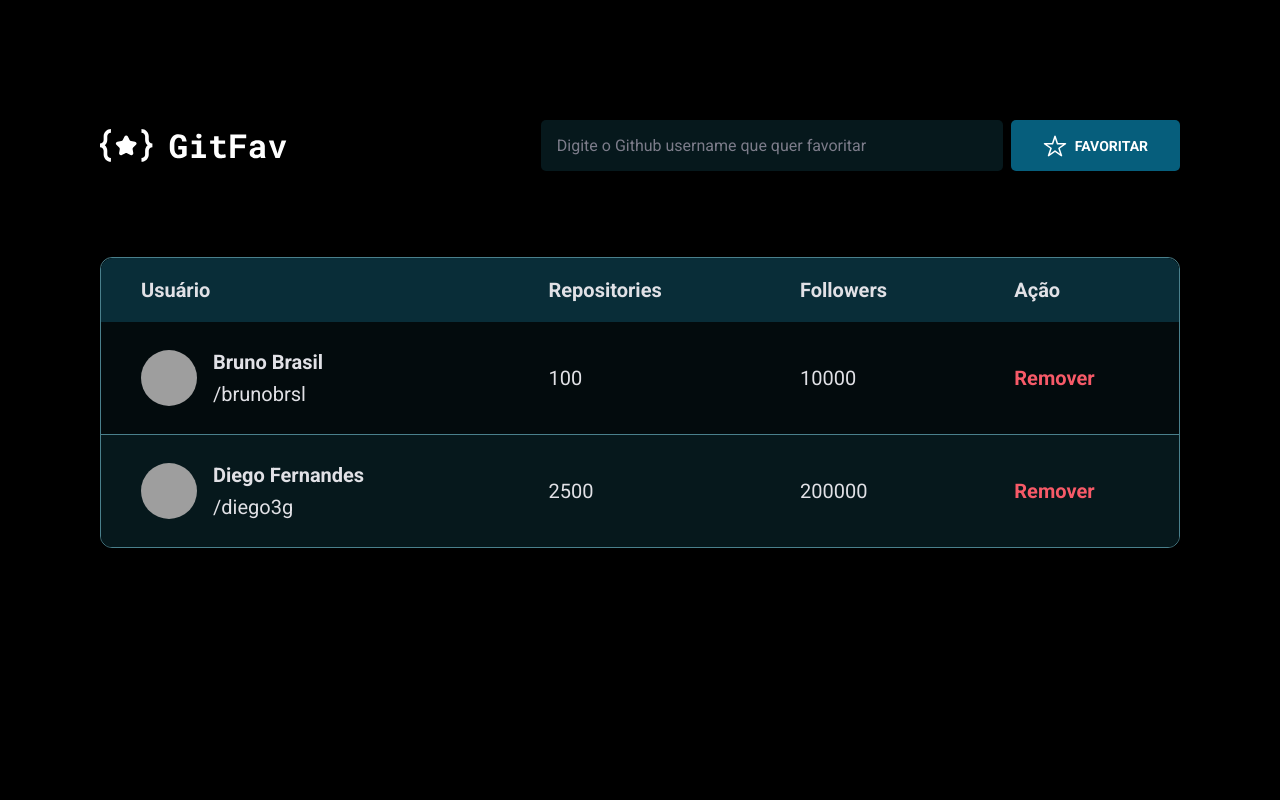
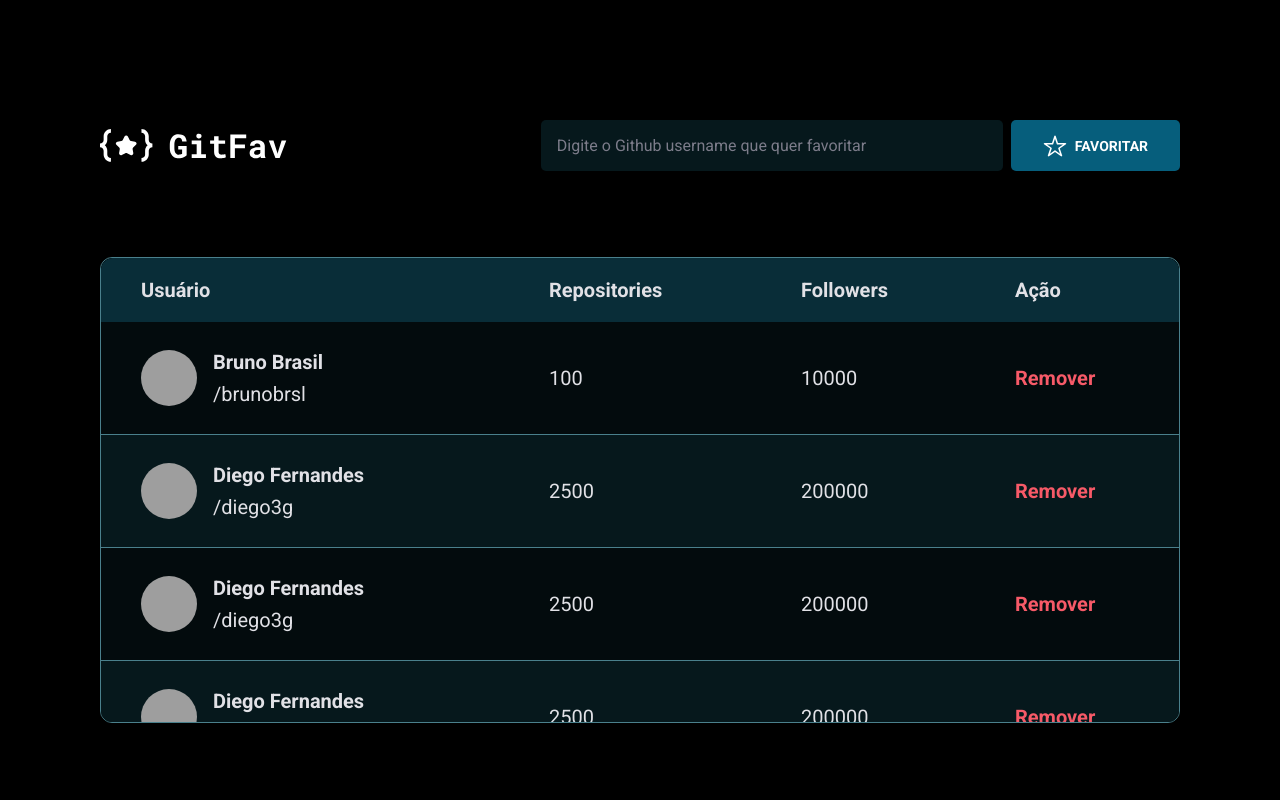
Before and after one commit to brunobrsl/gitfav, a plain HTML site: page index.html in a window 1280 px wide. Drawn offline with Linux system fonts and the light colour scheme; grey boxes are pictures that could not be loaded.

Commit message:
scrollbar on tbody

```diff
--- a/index.html
+++ b/index.html
@@ -75,6 +75,78 @@
               <button class="remove">Remover</button>
             </td>
           </tr>
+          <tr>
+            <td class="user">
+              <img src="https://github.com/diego3g.png" alt="Imagem de Diego Fernandes">
+              <a href="https://github.com/diego3g" target="_blank">
+                <p>Diego Fernandes</p>
+                <span>/diego3g</span>
+              </a>
+            </td>
+            <td class="repositories">
+              2500
+            </td>
+            <td class="followers">
+              200000
+            </td>
+            <td>
+              <button class="remove">Remover</button>
+            </td>
+          </tr>
+          <tr>
+            <td class="user">
+              <img src="https://github.com/diego3g.png" alt="Imagem de Diego Fernandes">
+              <a href="https://github.com/diego3g" target="_blank">
+                <p>Diego Fernandes</p>
+                <span>/diego3g</span>
+              </a>
+            </td>
+            <td class="repositories">
+              2500
+            </td>
+            <td class="followers">
+              200000
+            </td>
+            <td>
+              <button class="remove">Remover</button>
+            </td>
+          </tr>
+          <tr>
+            <td class="user">
+              <img src="https://github.com/diego3g.png" alt="Imagem de Diego Fernandes">
+              <a href="https://github.com/diego3g" target="_blank">
+                <p>Diego Fernandes</p>
+                <span>/diego3g</span>
+              </a>
+            </td>
+            <td class="repositories">
+              2500
+            </td>
+            <td class="followers">
+              200000
+            </td>
+            <td>
+              <button class="remove">Remover</button>
+            </td>
+          </tr>
+          <tr>
+            <td class="user">
+              <img src="https://github.com/diego3g.png" alt="Imagem de Diego Fernandes">
+              <a href="https://github.com/diego3g" target="_blank">
+                <p>Diego Fernandes</p>
+                <span>/diego3g</span>
+              </a>
+            </td>
+            <td class="repositories">
+              2500
+            </td>
+            <td class="followers">
+              200000
+            </td>
+            <td>
+              <button class="remove">Remover</button>
+            </td>
+          </tr>
         </tbody>
       </table>
       <div class="empty-state hide">
--- a/style.css
+++ b/style.css
@@ -131,6 +131,11 @@ table * {
   line-height: 3.2rem;
 }
 
+table thead,
+table tbody {
+  display: block;
+}
+
 table th {
   background-color: var(--th-background);
   text-align: left;
@@ -140,10 +145,20 @@ table th {
 
 th:first-child {
   border-top-left-radius: 1.2rem;
+  width: 40.8rem;
+}
+
+th:nth-child(2) {
+  width: 25.2rem;
+}
+
+th:nth-child(3) {
+  width: 21.4rem;
 }
 
 th:last-child {
   border-top-right-radius: 1.2rem;
+  width: 20.4rem;
 }
 
 tr {
@@ -156,6 +171,20 @@ tr:nth-child(even) {
   border-bottom: 1px solid var(--bd-table);
 }
 
+table tbody {
+  overflow-y: scroll;
+  max-height: 40rem;
+}
+
+tbody::-webkit-scrollbar {
+  width: .6rem;
+}
+
+tbody::-webkit-scrollbar-thumb {
+  background: var(--scrollbar);
+  border-radius: 1rem;
+}
+
 table tbody tr td {
   padding: 2.4rem 2.4rem 2.4rem 4rem;
 }
@@ -166,6 +195,22 @@ table tbody tr:first-child td {
 
 table tbody tr:last-child {
   border-bottom: none;
+}
+
+td:first-child {
+  width: 40.8rem;
+}
+
+td:nth-child(2) {
+  width: 25.2rem;
+}
+
+td:nth-child(3) {
+  width: 21.4rem;
+}
+
+td:last-child {
+  width: 20.4rem;
 }
 
 td.user {
```
